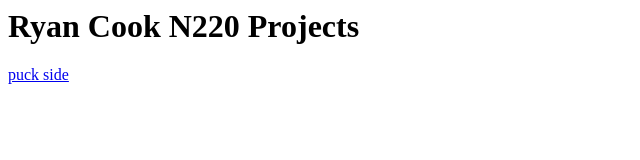
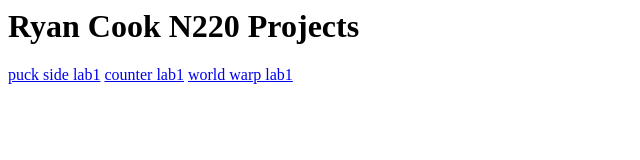
Before and after one commit to ryanjcook23/Ryans-Repo, a plain HTML site: page index.html in a window 1280 px wide. Shown: the whole page, without its empty margins (0-640 px from the left). Drawn offline with Linux system fonts and the light colour scheme.

Commit message:
new update
local to main

```diff
--- a/index.html
+++ b/index.html
@@ -5,7 +5,8 @@
  <body>
      <h1> Ryan Cook N220 Projects</h1>
 
-     <a href="http://127.0.0.1:5500/puck%20side.html "> puck side</a>
-
+     <a href="http://127.0.0.1:5500/puck%20side.html "> puck side lab1</a>
+<a href="http://127.0.0.1:5500/Labs/Lab%200/lab2/counter.html">counter lab1</a>
+<a href="http://127.0.0.1:5500/Labs/Lab%200/lab2/world%20warp.html">world warp lab1</a>
   </body>
 <html>
```
Also changed, not shown: Labs/Lab 0/lab2/counter.html (renamed from counter.html), Labs/Lab 0/lab2/puck side.html (renamed from puck side.html), Labs/Lab 0/lab2/world warp.html (renamed from world warp.html).
